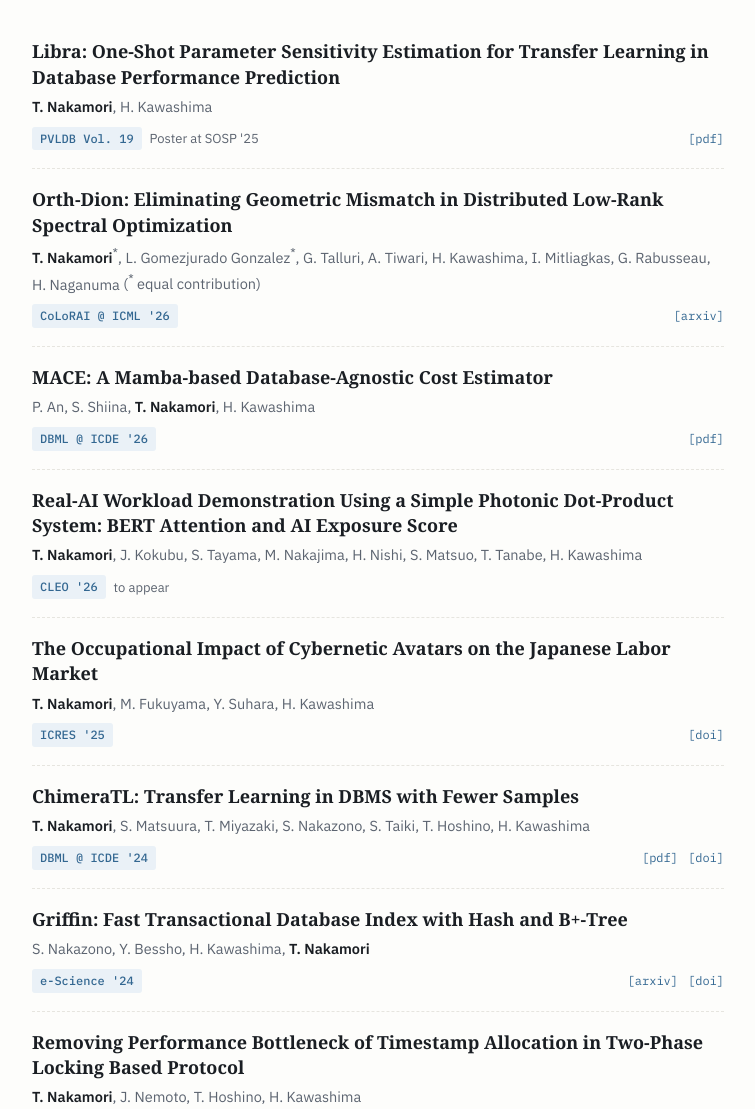
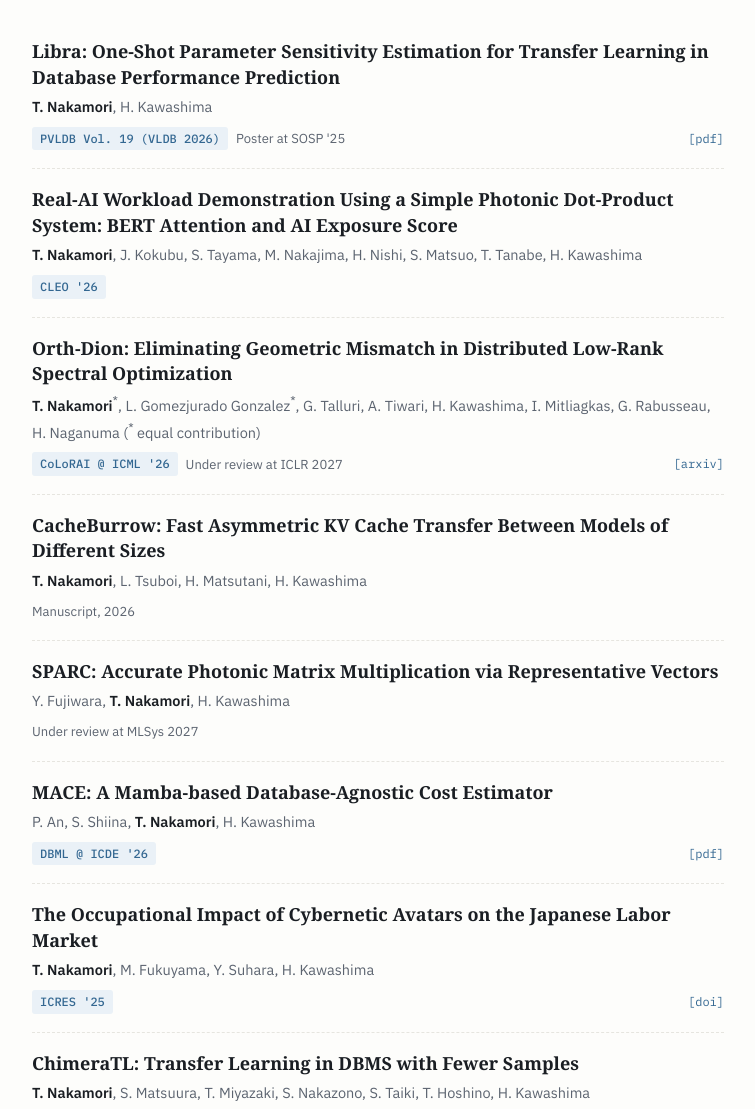
Before and after one commit to Tatzhiro/Tatzhiro.github.io, a plain HTML site: page index.html in a window 1280 px wide. Shown: the part 1482-2591 px from the top of the page, without its empty margins (262-1017 px from the left). Drawn offline with Linux system fonts and the light colour scheme; a web font is replaced by a local one.

Commit message:
Update publication entries in index.html
Added new publications and updated existing ones in the index.html file. Modified venue details and authors for clarity.

```diff
--- a/index.html
+++ b/index.html
@@ -399,7 +399,7 @@
       <div class="pub-title">Libra: One-Shot Parameter Sensitivity Estimation for Transfer Learning in Database Performance Prediction</div>
       <div class="pub-authors"><b>T. Nakamori</b>, H. Kawashima</div>
       <div class="pub-foot">
-        <span class="venue">PVLDB Vol. 19</span>
+        <span class="venue">PVLDB Vol. 19 (VLDB 2026)</span>
         <span class="venue-note">Poster at SOSP '25</span>
         <div class="pub-links">
           <a href="https://www.vldb.org/pvldb/vol19/p945-nakamori.pdf">[pdf]</a>
@@ -408,13 +408,38 @@
     </div>
 
     <div class="pub">
+      <div class="pub-title">Real-AI Workload Demonstration Using a Simple Photonic Dot-Product System: BERT Attention and AI Exposure Score</div>
+      <div class="pub-authors"><b>T. Nakamori</b>, J. Kokubu, S. Tayama, M. Nakajima, H. Nishi, S. Matsuo, T. Tanabe, H. Kawashima</div>
+      <div class="pub-foot">
+        <span class="venue">CLEO '26</span>
+      </div>
+    </div>
+
+    <div class="pub">
       <div class="pub-title">Orth-Dion: Eliminating Geometric Mismatch in Distributed Low-Rank Spectral Optimization</div>
       <div class="pub-authors"><b>T. Nakamori</b><sup>*</sup>, L. Gomezjurado Gonzalez<sup>*</sup>, G. Talluri, A. Tiwari, H. Kawashima, I. Mitliagkas, G. Rabusseau, H. Naganuma <span style="color:var(--muted)">(<sup>*</sup> equal contribution)</span></div>
       <div class="pub-foot">
         <span class="venue">CoLoRAI @ ICML '26</span>
+        <span class="venue-note">Under review at ICLR 2027</span>
         <div class="pub-links">
           <a href="https://arxiv.org/abs/2605.16341">[arxiv]</a>
         </div>
+      </div>
+    </div>
+
+    <div class="pub">
+      <div class="pub-title">CacheBurrow: Fast Asymmetric KV Cache Transfer Between Models of Different Sizes</div>
+      <div class="pub-authors"><b>T. Nakamori</b>, L. Tsuboi, H. Matsutani, H. Kawashima</div>
+      <div class="pub-foot">
+        <span class="venue-note">Manuscript, 2026</span>
+      </div>
+    </div>
+
+    <div class="pub">
+      <div class="pub-title">SPARC: Accurate Photonic Matrix Multiplication via Representative Vectors</div>
+      <div class="pub-authors">Y. Fujiwara, <b>T. Nakamori</b>, H. Kawashima</div>
+      <div class="pub-foot">
+        <span class="venue-note">Under review at MLSys 2027</span>
       </div>
     </div>
 
@@ -426,15 +451,6 @@
         <div class="pub-links">
           <a href="https://dataintelligencecrew.github.io/dbml26/assets/papers/mace.pdf">[pdf]</a>
         </div>
-      </div>
-    </div>
-
-    <div class="pub">
-      <div class="pub-title">Real-AI Workload Demonstration Using a Simple Photonic Dot-Product System: BERT Attention and AI Exposure Score</div>
-      <div class="pub-authors"><b>T. Nakamori</b>, J. Kokubu, S. Tayama, M. Nakajima, H. Nishi, S. Matsuo, T. Tanabe, H. Kawashima</div>
-      <div class="pub-foot">
-        <span class="venue">CLEO '26</span>
-        <span class="venue-note">to appear</span>
       </div>
     </div>
 
@@ -474,17 +490,6 @@
     </div>
 
     <div class="pub">
-      <div class="pub-title">Removing Performance Bottleneck of Timestamp Allocation in Two-Phase Locking Based Protocol</div>
-      <div class="pub-authors"><b>T. Nakamori</b>, J. Nemoto, T. Hoshino, H. Kawashima</div>
-      <div class="pub-foot">
-        <span class="venue">ADC '22</span>
-        <div class="pub-links">
-          <a href="https://doi.org/10.1007/978-3-031-15512-3_18">[doi]</a>
-        </div>
-      </div>
-    </div>
-
-    <div class="pub">
       <div class="pub-title">Scalable Timestamp Allocation for Deadlock Prevention in Two-Phase Locking Based Protocols</div>
       <div class="pub-authors"><b>T. Nakamori</b>, J. Nemoto, T. Hoshino, H. Kawashima</div>
       <div class="pub-foot">
@@ -493,6 +498,17 @@
         <div class="pub-links">
           <a href="https://www.jstage.jst.go.jp/article/ipsjjip/31/0/31_365/_pdf">[pdf]</a>
           <a href="https://doi.org/10.2197/ipsjjip.31.365">[doi]</a>
+        </div>
+      </div>
+    </div>
+
+    <div class="pub">
+      <div class="pub-title">Removing Performance Bottleneck of Timestamp Allocation in Two-Phase Locking Based Protocol</div>
+      <div class="pub-authors"><b>T. Nakamori</b>, J. Nemoto, T. Hoshino, H. Kawashima</div>
+      <div class="pub-foot">
+        <span class="venue">ADC '22</span>
+        <div class="pub-links">
+          <a href="https://doi.org/10.1007/978-3-031-15512-3_18">[doi]</a>
         </div>
       </div>
     </div>
@@ -610,7 +626,7 @@
 
 <footer>
   <div class="wrap">
-    © 2026 Tatsuhiro Nakamori · Last updated June 2026
+    © 2026 Tatsuhiro Nakamori · Last updated November 2026
   </div>
 </footer>
 
```
